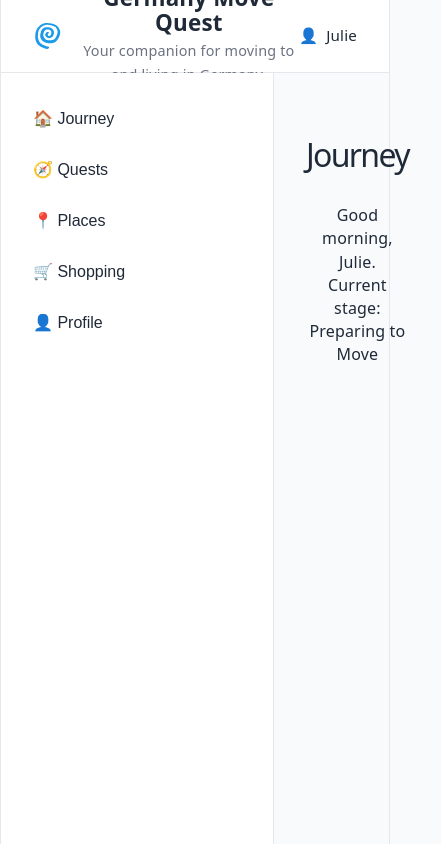
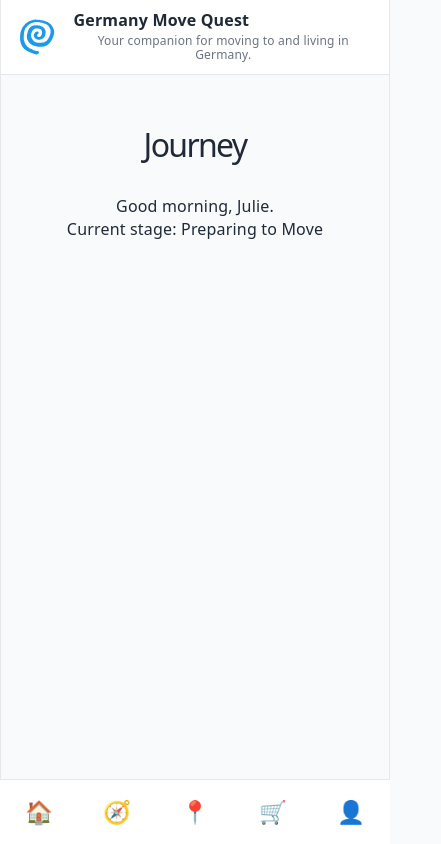
Before and after one commit to JHCairn/germany-move-quest, a React (Vite) app: page / in a window 390 px wide. Both pictures are taken after a click on the button "Begin Your Journey". Shown: the whole page, 441 px wide, since content can reach past the window. Built offline with nearby package versions, Linux system fonts and the light colour scheme.

Commit message:
Add responsive application shell

```diff
--- a/src/components/AppShell.css
+++ b/src/components/AppShell.css
@@ -15,3 +15,14 @@
   flex: 1;
   padding: 2rem;
 }
+
+@media (max-width: 768px) {
+  .app-layout {
+    display: block;
+  }
+
+  .app-main {
+    padding: 1.25rem;
+    padding-bottom: 5rem;
+  }
+}
--- a/src/components/BottomNav.css
+++ b/src/components/BottomNav.css
@@ -1,3 +1,28 @@
 .bottom-nav {
   display: none;
 }
+
+@media (max-width: 768px) {
+  .bottom-nav {
+    position: fixed;
+    left: 0;
+    right: 0;
+    bottom: 0;
+
+    display: flex;
+    justify-content: space-around;
+    align-items: center;
+
+    height: 64px;
+
+    background: var(--surface);
+    border-top: 1px solid var(--border);
+  }
+
+  .bottom-nav button {
+    border: none;
+    background: transparent;
+    font-size: 1.4rem;
+    cursor: pointer;
+  }
+}
--- a/src/components/Header.css
+++ b/src/components/Header.css
@@ -57,3 +57,28 @@
   height: 100%;
   object-fit: contain;
 }
+
+@media (max-width: 768px) {
+  .header {
+    height: auto;
+    padding: 0.75rem 1rem;
+  }
+
+  .header-logo {
+    width: 42px;
+    height: 42px;
+  }
+
+  .header-app-title {
+    font-size: 1rem;
+  }
+
+  .header-tagline {
+    font-size: 0.75rem;
+    line-height: 1.2;
+  }
+
+  .header-user {
+    display: none;
+  }
+}
--- a/src/components/Sidebar.css
+++ b/src/components/Sidebar.css
@@ -31,3 +31,9 @@
 .sidebar-nav button:hover {
   background: var(--background);
 }
+
+@media (max-width: 768px) {
+  .sidebar {
+    display: none;
+  }
+}
```
